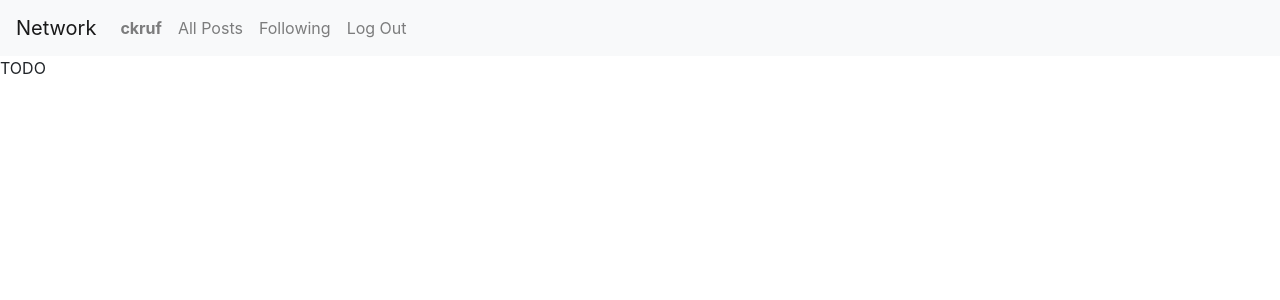
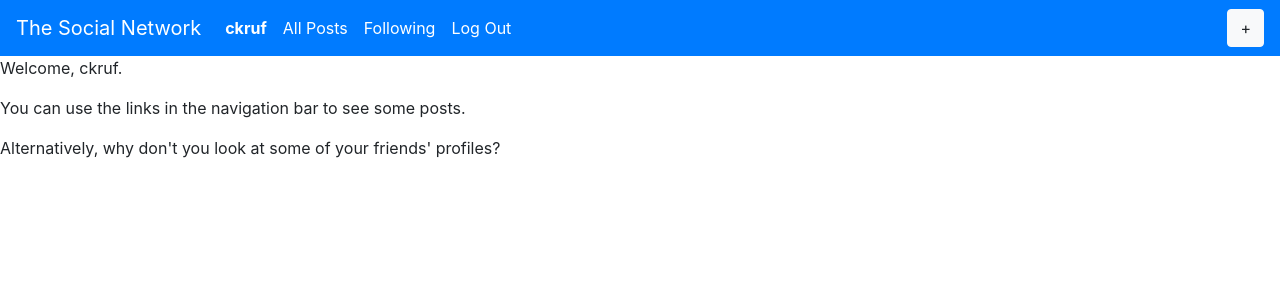
Before and after one commit to ckruf/network, a Django app: page / in a window 1280 px wide. Shown: the top 300 px of the page. Run offline with Django 3.2, Linux system fonts and the light colour scheme; a user stored in the database is signed in; some libraries are stand-ins or nearby versions.

Commit message:
implemented posts

```diff
--- a/network/models.py
+++ b/network/models.py
@@ -1,6 +1,37 @@
 from django.contrib.auth.models import AbstractUser
 from django.db import models
+from django.forms import ModelForm, Textarea, TextInput, CharField
 
 
 class User(AbstractUser):
     pass
+
+class Post(models.Model):
+    content = models.CharField(max_length=140)
+    author = models.ForeignKey(User, on_delete=models.CASCADE, related_name="posts")
+    created = models.DateTimeField(auto_now_add=True)
+
+class NewPostForm(ModelForm):
+    class Meta:
+        model = Post
+        fields = ['content']
+        widgets = {
+            'content' : Textarea(attrs={'cols':65, 'rows':1, 'style':'resize:none; font-size:22px; overflow: hidden;', 'id':'posttextfield', 'placeholder':"What's on your mind?", 'disabled':''}),
+        }
+        labels = {
+            'content': (''),
+        }
+
+class Comment(models.Model):
+    content = models.CharField(max_length=140)
+    author = models.ForeignKey(User, on_delete=models.CASCADE, related_name="comments")
+    post = models.ForeignKey(Post, on_delete=models.CASCADE, related_name="comments")
+    created = models.DateTimeField(auto_now_add=True)
+
+class Like(models.Model):
+    author = models.ForeignKey(User, on_delete=models.CASCADE, related_name="likes")
+    post = models.ForeignKey(Post, on_delete=models.CASCADE, related_name="likes")
+
+class UserFollowing(models.Model):
+    user_id = models.ForeignKey(User, on_delete=models.CASCADE, related_name="following")
+    following_user_id = models.ForeignKey(User, on_delete=models.CASCADE, related_name="followers")
--- /dev/null
+++ b/network/static/network/network.js
@@ -0,0 +1,40 @@
+document.addEventListener('DOMContentLoaded', function() {
+    textarea = document.querySelector('#posttextfield');
+    textarea.addEventListener('input', autoResize, false);
+
+    function autoResize() {
+        this.style.height = 'auto';
+        this.style.height = this.scrollHeight + 'px';
+    }
+
+    const newpostbtn = document.querySelector('#addnew');
+    const newpostarea = document.querySelector('#newpost');
+    const submitbtn = document.querySelector('#submitpost');
+    const postareastyle = getComputedStyle(newpostarea);
+
+    newpostbtn.onclick = function() {
+        if (postareastyle.height == '0px'){
+            newpostarea.style.animationPlayState = 'running';
+            newpostbtn.innerHTML = '-';
+            textarea.removeAttribute("disabled");
+            submitbtn.removeAttribute("disabled");
+            textarea.style.cursor = 'text';
+            submitbtn.style.cursor = 'pointer';
+            newpostarea.addEventListener('animationend', () => {
+                newpostarea.style.animationName = 'hidepost';
+                newpostarea.style.animationPlayState = 'paused';
+            })
+        } else {
+            newpostarea.style.animationPlayState = 'running';
+            newpostbtn.innerHTML = '+';
+            textarea.setAttribute("disabled","");
+            submitbtn.setAttribute("disabled", "");
+            textarea.style.cursor = 'default';
+            submitbtn.style.cursor = 'default';
+            newpostarea.addEventListener('animationend', () => {
+                newpostarea.style.animationName = 'showpost';
+                newpostarea.style.animationPlayState = 'paused';
+            });
+        }
+        }
+});
--- a/network/templates/network/index.html
+++ b/network/templates/network/index.html
@@ -1,5 +1,13 @@
 {% extends "network/layout.html" %}
 
 {% block body %}
-    TODO
+    {% if user.is_authenticated %}
+        <p>Welcome, {{ user.username }}.</p>
+        <p>You can use the links in the navigation bar to see some posts.</p>
+        <p>Alternatively, why don't you look at some of your friends' profiles?</p>
+        <!--This will have a for loop going over the users that the logged in user is following-->
+    {% else %}
+        <p>Welcome to The Network.</p>
+        <p> Why don't you register using the link in the navbar? :) </p>
+    {% endif %}
 {% endblock %}
--- a/network/templates/network/layout.html
+++ b/network/templates/network/layout.html
@@ -6,28 +6,29 @@
         <title>{% block title %}Social Network{% endblock %}</title>
         <link rel="stylesheet" href="https://stackpath.bootstrapcdn.com/bootstrap/4.4.1/css/bootstrap.min.css" integrity="sha384-Vkoo8x4CGsO3+Hhxv8T/Q5PaXtkKtu6ug5TOeNV6gBiFeWPGFN9MuhOf23Q9Ifjh" crossorigin="anonymous">
         <link href="{% static 'network/styles.css' %}" rel="stylesheet">
+        <script src="{% static 'network/network.js' %}"></script>
     </head>
     <body>
 
-        <nav class="navbar navbar-expand-lg navbar-light bg-light">
-            <a class="navbar-brand" href="#">Network</a>
-
-            <div>
+        <nav class="navbar navbar-dark navbar-expand-sm bg-primary" id="bar">
+            <a class="navbar-brand" href="#">The Social Network</a>
               <ul class="navbar-nav mr-auto">
                 {% if user.is_authenticated %}
                     <li class="nav-item">
-                        <a class="nav-link" href="#"><strong>{{ user.username }}</strong></a>
+                        <a class="nav-link text-white" href="#"><strong>{{ user.username }}</strong></a>
                     </li>
                 {% endif %}
                 <li class="nav-item">
-                  <a class="nav-link" href="{% url 'index' %}">All Posts</a>
+                  <a class="nav-link text-white" href="{% url 'all' %}">All Posts</a>
                 </li>
                 {% if user.is_authenticated %}
                     <li class="nav-item">
-                        <a class="nav-link" href="#">Following</a>
+                        <a class="nav-link text-white" href="#">Following</a>
                     </li>
                     <li class="nav-item">
-                        <a class="nav-link" href="{% url 'logout' %}">Log Out</a>
+                        <a class="nav-link text-white" href="{% url 'logout' %}">Log Out</a>
+                    </li>
+                    <li class="nav-item">
                     </li>
                 {% else %}
                     <li class="nav-item">
@@ -38,9 +39,25 @@
                     </li>
                 {% endif %}
               </ul>
+              {% if user.is_authenticated %}
+                <ul class="navbar-nav ml-auto">
+                    <li class="nav-item">
+                        <button type="button" id="addnew" class="btn btn-light">+</button>
+                    </li>
+                </ul>
+              {% endif %}
+          </nav>
+        <div id="newpost" class="row" style="display:">
+            <div class="col align-self-center">
+                <form action="{% url 'newpost' %}" method="post">
+                    <div class="form-row justify-content-center">
+                    {% csrf_token %}
+                    {{ postform }}
+                        <input id="submitpost" type="submit" style="display:inline" class="btn btn-light" disabled>
+                    </div>
+                </form>
             </div>
-          </nav>
-
+        </div>
         <div class="body">
             {% block body %}
             {% endblock %}
--- a/network/urls.py
+++ b/network/urls.py
@@ -7,5 +7,7 @@ urlpatterns = [
     path("", views.index, name="index"),
     path("login", views.login_view, name="login"),
     path("logout", views.logout_view, name="logout"),
-    path("register", views.register, name="register")
+    path("register", views.register, name="register"),
+    path("newpost", views.newpost, name="newpost"),
+    path("all", views.all, name="all")
 ]
--- a/network/views.py
+++ b/network/views.py
@@ -3,12 +3,15 @@ from django.db import IntegrityError
 from django.http import HttpResponse, HttpResponseRedirect
 from django.shortcuts import render
 from django.urls import reverse
+from .models import User, Comment, Like, UserFollowing, Post, NewPostForm
 
 from .models import User
 
 
 def index(request):
-    return render(request, "network/index.html")
+    return render(request, "network/index.html", {
+        "postform": NewPostForm(auto_id=False),
+    })
 
 
 def login_view(request):
@@ -61,3 +64,19 @@ def register(request):
         return HttpResponseRedirect(reverse("index"))
     else:
         return render(request, "network/register.html")
+
+def newpost(request):
+    if request.method == "POST":
+        newpostform = NewPostForm(request.POST)
+        if newpostform.is_valid():
+            p = Post(content=newpostform.cleaned_data["content"],
+                     author=request.user)
+            p.save()
+            return HttpResponseRedirect(reverse("index"))
+
+def all(request):
+    if request.method == "GET":
+        return render(request, "network/all.html", {
+            "posts": Post.objects.all(),
+            "postform": NewPostForm(auto_id=False)
+        })
```
Also changed, not shown: network/static/network/styles.css (+45 -0 lines), network/templates/network/all.html (added, +14 -0 lines), db.sqlite3, network/migrations/0002_comment_like_post_userfollowing.py (added).
